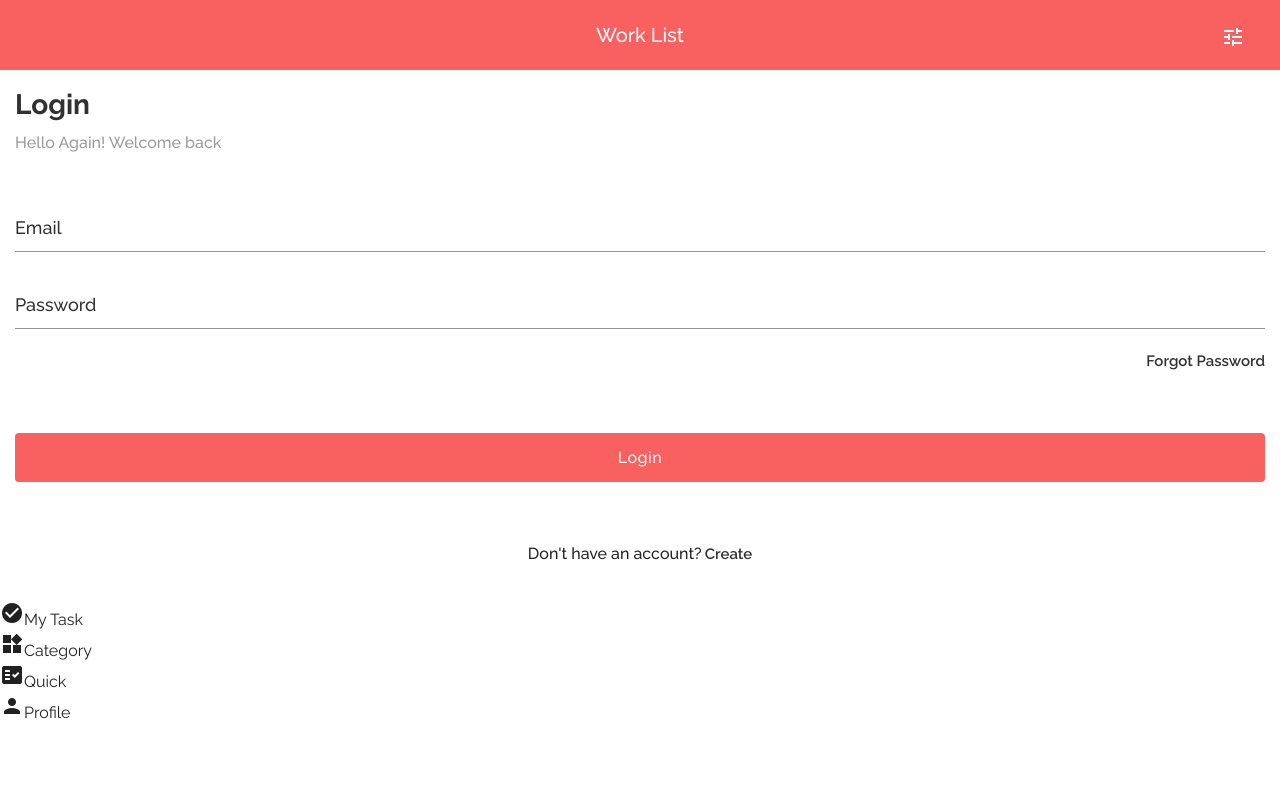
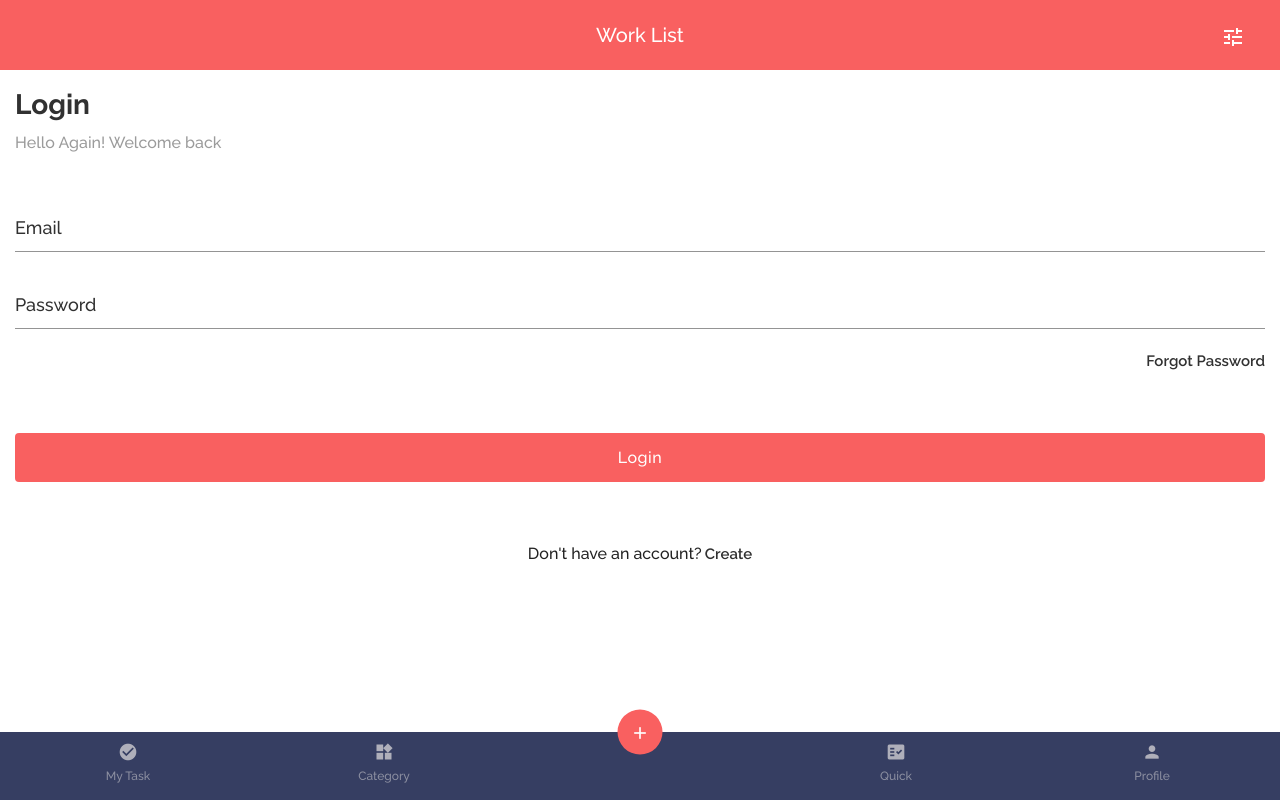
Before and after one commit to usmanshaikh/2Do, a React (Create React App) app in the folder client/2do/: page /auth/login in a window 1280 px wide. Built offline with nearby package versions, Linux system fonts and the light colour scheme.

Commit message:
Menu - styling done

```diff
--- a/client/2do/src/components/Menu/Menu.js
+++ b/client/2do/src/components/Menu/Menu.js
@@ -1,6 +1,7 @@
 import React from "react";
 import MenuItem from "./MenuItem";
 import * as Path from "../../utils/constants/routePath.constants";
+import "./Menu.scss";
 
 const MENU_ITEM = [
   {
@@ -16,24 +17,40 @@ const MENU_ITEM = [
     position: 2,
   },
   {
+    icon: "",
+    name: "Blank",
+    url: "",
+    position: 3,
+  },
+  {
     icon: "fact_check",
     name: "Quick",
     url: Path.QUICK,
-    position: 3,
+    position: 4,
   },
   {
     icon: "person",
     name: "Profile",
     url: Path.PROFILE,
-    position: 4,
+    position: 5,
+  },
+  {
+    icon: "add",
+    name: "Add",
+    url: "",
+    position: 6,
   },
 ];
 const Menu = () => {
   return (
     <>
-      {MENU_ITEM.map((item) => (
-        <MenuItem key={item.position} icon={item.icon} name={item.name} url={item.url} />
-      ))}
+      <div className="menuComponentWrapper">
+        <div className="flexContainer">
+          {MENU_ITEM.map((item) => (
+            <MenuItem key={item.position} icon={item.icon} name={item.name} url={item.url} />
+          ))}
+        </div>
+      </div>
     </>
   );
 };
--- /dev/null
+++ b/client/2do/src/components/Menu/Menu.scss
@@ -0,0 +1,59 @@
+@import "../../assets/scss/mixin_variables.scss";
+
+.menuComponentWrapper {
+  bottom: 0;
+  width: 100%;
+  position: fixed;
+  background-color: #363e62;
+  .flexContainer {
+    position: relative;
+    display: flex;
+  }
+  .menuItem {
+    width: 20%;
+    padding: 10px;
+    text-align: center;
+    &.active {
+      .menuIcon,
+      .menuName {
+        color: $white;
+      }
+    }
+    .menuIcon {
+      margin: 0 auto;
+      display: block;
+      font-size: 20px;
+      color: rgb(226, 223, 223, 70%);
+    }
+    .menuName {
+      display: block;
+      padding: 5px 0;
+      font-size: 12px;
+      font-weight: 500;
+      color: rgb(226, 223, 223, 50%);
+    }
+    &.blank {
+      .menuName {
+        display: none;
+      }
+    }
+    &.add {
+      position: absolute;
+      @include translateCenter();
+      top: 0%;
+      width: 45px;
+      height: 45px;
+      display: flex;
+      background: $red;
+      border-radius: 50%;
+      align-items: center;
+      justify-content: center;
+      .menuIcon {
+        color: $white;
+      }
+      .menuName {
+        display: none;
+      }
+    }
+  }
+}
--- a/client/2do/src/components/Menu/MenuItem.js
+++ b/client/2do/src/components/Menu/MenuItem.js
@@ -1,19 +1,28 @@
-import React from "react";
+import React, { useEffect, useState } from "react";
 import Icon from "@mui/material/Icon";
-import { useNavigate } from "react-router-dom";
+import { useLocation, useNavigate } from "react-router-dom";
 
 const MenuItem = (props) => {
+  const [currentActiveLink, setCurrentActiveLink] = useState();
+  const location = useLocation();
   const navigate = useNavigate();
+
+  useEffect(() => {
+    const path = location.pathname.split("/").join("");
+    setCurrentActiveLink(path);
+  }, [location]);
 
   const onPageChangeHandler = (url) => {
     navigate(`/${url}`);
   };
 
+  const menuItem = `menuItem ${props.name.toLowerCase()} ${currentActiveLink === props.url ? "active" : ""}`;
+
   return (
     <>
-      <div onClick={() => onPageChangeHandler(props.url)}>
-        <Icon>{props.icon}</Icon>
-        <span>{props.name}</span>
+      <div onClick={() => onPageChangeHandler(props.url)} className={menuItem}>
+        <Icon className="menuIcon">{props.icon}</Icon>
+        <span className="menuName">{props.name}</span>
       </div>
     </>
   );
```
